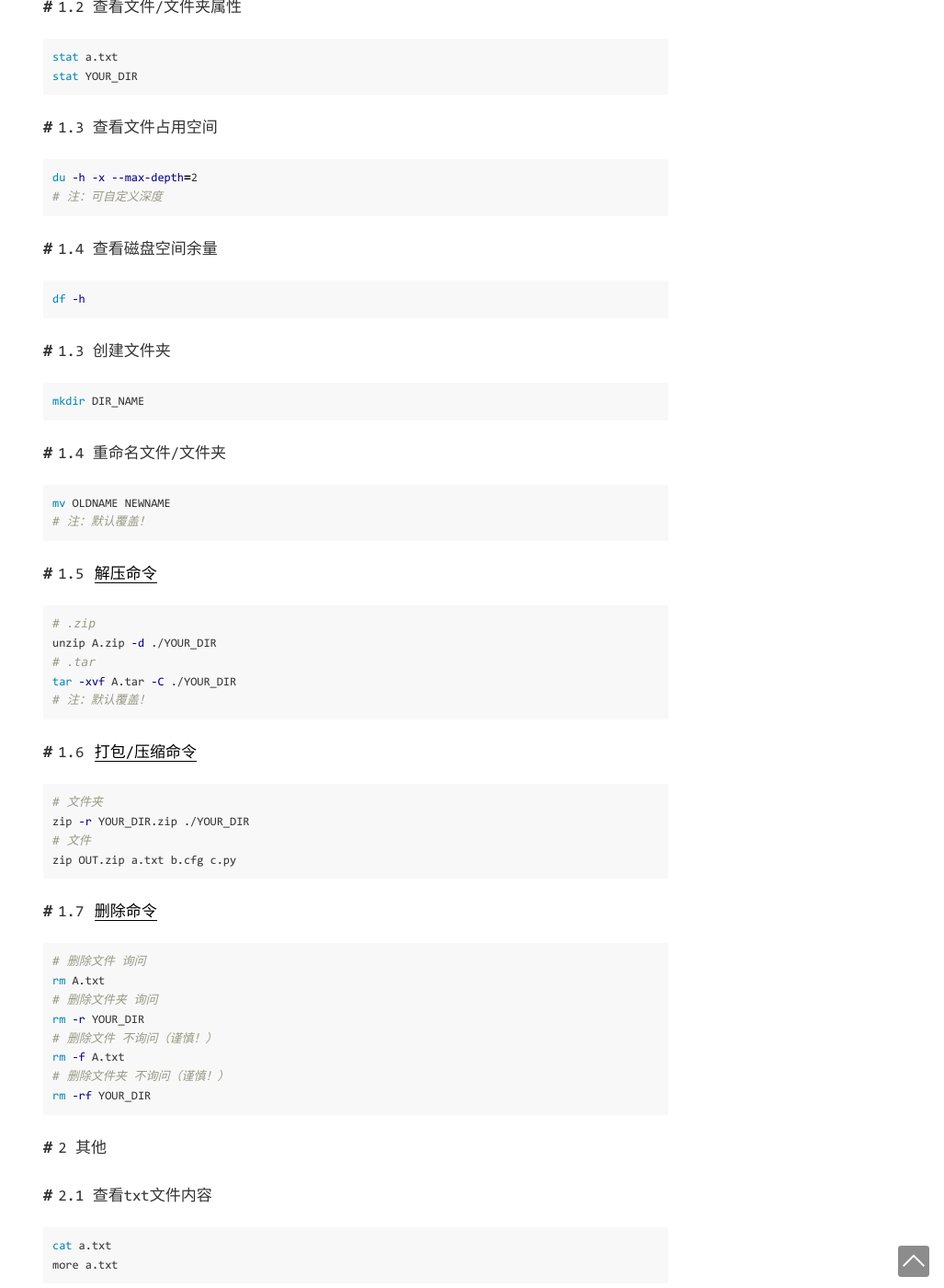
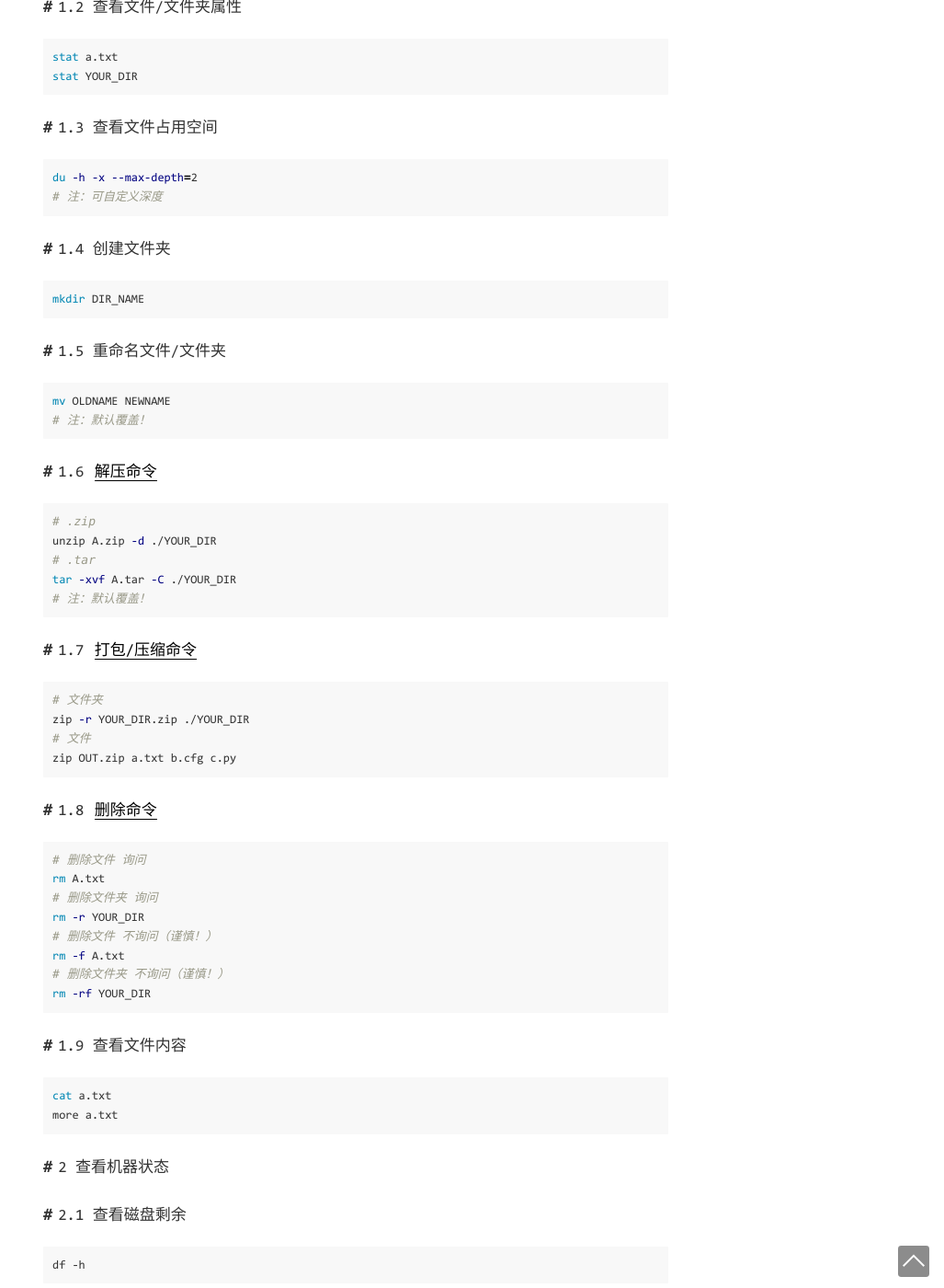
Before and after one commit to vegetarianfish/vegetarianfish.github.io, a Jekyll site: the page built from _posts/2021-07-12-linux常用命令.md, in a window 1280 px wide and 1400 px high, scrolled down 371 px. Shown: the whole window at 92% size, without its empty margins (253-1280 px from the left). Built offline with Jekyll 4.4.1, drawn with Linux system fonts in a browser that asks for light colours; comment, search, counter and statistics services are not loaded.

Commit message:
Update 2021-07-12-linux常用命令.md

````diff
--- a/_posts/2021-07-12-linux常用命令.md
+++ b/_posts/2021-07-12-linux常用命令.md
@@ -26,26 +26,20 @@ du -h -x --max-depth=2
 # 注：可自定义深度
 ```
 
-## 1.4 查看磁盘空间余量
-
-```bash
-df -h
-```
-
-## 1.3 创建文件夹
+## 1.4 创建文件夹
 
 ```shell
 mkdir DIR_NAME
 ```
 
-## 1.4 重命名文件/文件夹
+## 1.5 重命名文件/文件夹
 
 ```shell
 mv OLDNAME NEWNAME
 # 注：默认覆盖！
 ```
 
-## 1.5 [解压命令](https://www.cnblogs.com/zheh/p/3962119.html)
+## 1.6 [解压命令](https://www.cnblogs.com/zheh/p/3962119.html)
 
 ```shell
 # .zip
@@ -64,7 +58,7 @@ zip -r YOUR_DIR.zip ./YOUR_DIR
 zip OUT.zip a.txt b.cfg c.py
 ```
 
-## 1.7 [删除命令](https://www.runoob.com/linux/linux-comm-rm.html)
+## 1.8 [删除命令](https://www.runoob.com/linux/linux-comm-rm.html)
 
 ```shell
 # 删除文件 询问
@@ -77,11 +71,23 @@ rm -f A.txt
 rm -rf YOUR_DIR
 ```
 
-# 2 其他
-
-## 2.1 查看txt文件内容
+## 1.9 查看文件内容
 
 ```shell
 cat a.txt
 more a.txt
 ```
+
+# 2 查看机器状态
+
+## 2.1 查看磁盘剩余
+
+```
+df -h
+```
+
+## 2.2 查看内存使用
+
+```
+t
+```
````
Also changed, not shown: other parts of _posts/2021-07-12-linux常用命令.md (+1 -1 lines).
